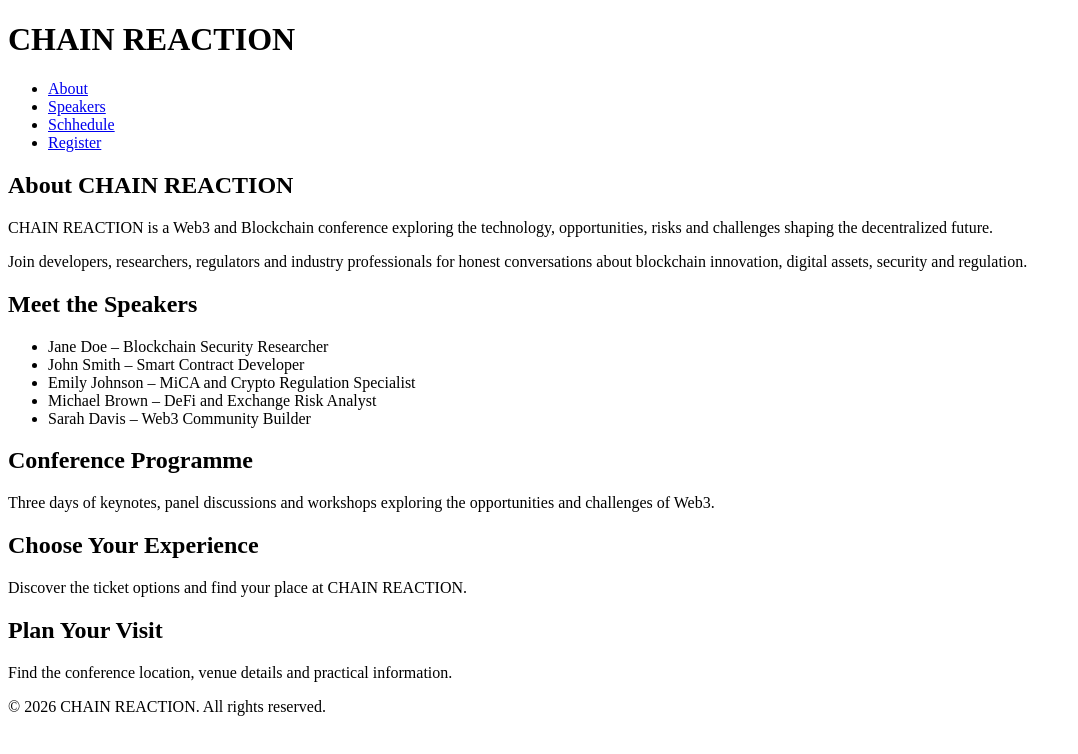
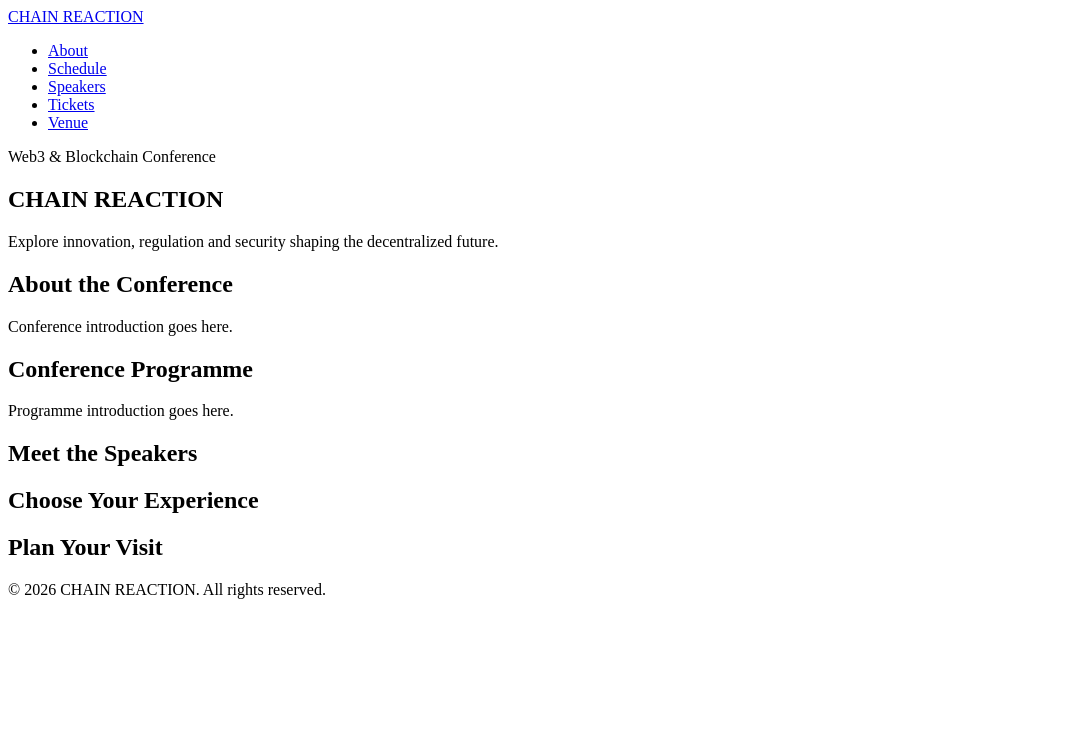
Before and after one commit to cameloasa-blockchain/Conference-Chain-Reaction, a plain HTML site: page index.html in a window 1280 px wide. Shown: the whole page, without its empty margins (0-1078 px from the left). Drawn offline with Linux system fonts and the light colour scheme.

Commit message:
added index.html skeleton

```diff
--- a/index.html
+++ b/index.html
@@ -1,89 +1,109 @@
+
 <!DOCTYPE html>
 <html lang="en">
 <head>
+    <!-- Document metadata -->
     <meta charset="UTF-8">
     <meta name="viewport" content="width=device-width, initial-scale=1.0">
-    <!-- Page description for search engines -->
-    <meta name="description" content="Explore the future of Web3 and Blockchain at CHAIN REACTION. Join us for keynotes, panel discussions, and workshops.">
+
+    <meta
+        name="description"
+        content="Explore the future of Web3 and blockchain at CHAIN REACTION."
+    >
 
     <!-- Open Graph metadata -->
     <meta property="og:title" content="CHAIN REACTION | Web3 Conference">
-    <meta property="og:description" content="Explore the future of Web3 and Blockchain at CHAIN REACTION. Join us for keynotes, panel discussions, and workshops.">
+    <meta
+        property="og:description"
+        content="Explore innovation, regulation and security in Web3."
+    >
     <meta property="og:type" content="website">
-    <meta property="og:url" content="https://medieinstitutet.github.io/bcu26d-inl-2-konferens-cameloasa/">
-    <meta property="og:image" content="https://github.com/Medieinstitutet/bcu26d-inl-2-konferens-cameloasa.git/images/picture-picture.webp">
-    <title>CHAIN REACTION | Web3 Conference (SCSS)</title>
+    <meta
+        property="og:url"
+        content="https://medieinstitutet.github.io/bcu26d-inl-2-konferens-cameloasa/"
+    >
+
+    <title>CHAIN REACTION | Web3 Conference</title>
+
+    <!-- Stylesheet -->
+    <link rel="stylesheet" href="css/main.css">
 </head>
+
 <body>
-    <header>
-        <h1>CHAIN REACTION</h1>
-        <nav>
-            <ul>
+
+    <!-- Site header -->
+    <header class="site-header">
+        <a class="site-logo" href="#home">CHAIN REACTION</a>
+
+        <nav class="site-nav" aria-label="Main navigation">
+            <ul class="site-nav-list">
                 <li><a href="#about">About</a></li>
+                <li><a href="#schedule">Schedule</a></li>
                 <li><a href="#speakers">Speakers</a></li>
-                <li><a href="#schedule">Schhedule</a></li>
-                <li><a href="#register">Register</a></li>
+                <li><a href="#tickets">Tickets</a></li>
+                <li><a href="#venue">Venue</a></li>
             </ul>
         </nav>
     </header>
 
+    <!-- Main page layout -->
+    <main class="page-layout">
 
-    <main class="main-content">
+        <!-- Main content column -->
+        <div class="main-content">
 
-        <!-- About Section -->
-        <section id="about" class="about">
-            <h2>About CHAIN REACTION</h2>
-            <p>
-                CHAIN REACTION is a Web3 and Blockchain conference
-                exploring the technology, opportunities, risks and
-                challenges shaping the decentralized future.
-            </p>
-            <p>
-                Join developers, researchers, regulators and industry
-                professionals for honest conversations about blockchain
-                innovation, digital assets, security and regulation.
-            </p>
+            <!-- Hero section -->
+            <section class="hero" id="home">
+                <p>Web3 & Blockchain Conference</p>
+                <h1>CHAIN REACTION</h1>
+                <p>Explore innovation, regulation and security shaping the decentralized future.</p>
             </section>
 
-        <!-- Speakers Section -->
-        <section id="speakers" class="speakers">
+            <!-- About section -->
+            <section class="about" id="about">
+                <h2>About the Conference</h2>
+                <p>Conference introduction goes here.</p>
+            </section>
+
+            <!-- Schedule section -->
+            <section class="schedule" id="schedule">
+                <h2>Conference Programme</h2>
+                <p>Programme introduction goes here.</p>
+            </section>
+
+            <!-- Speakers section -->
+            <section class="speakers" id="speakers">
                 <h2>Meet the Speakers</h2>
-
                 <ul class="speaker-list">
-                <li>Jane Doe – Blockchain Security Researcher</li>
-                <li>John Smith – Smart Contract Developer</li>
-                <li>Emily Johnson – MiCA and Crypto Regulation Specialist</li>
-                <li>Michael Brown – DeFi and Exchange Risk Analyst</li>
-                <li>Sarah Davis – Web3 Community Builder</li>
+                    <!-- Speaker cards will be added here -->
                 </ul>
             </section>
 
-        <!-- Schedule Section -->
-        <section id="schedule" class="schedule">
-            <h2>Conference Programme</h2>
-            <p>
-                Three days of keynotes, panel discussions and workshops
-                exploring the opportunities and challenges of Web3.
-            </p>
+        </div>
+
+        <!-- Sidebar -->
+        <aside class="sidebar">
+
+            <!-- Tickets section -->
+            <section class="tickets" id="tickets">
+                <h2>Choose Your Experience</h2>
+                <!-- Ticket options will be added here -->
             </section>
 
-        <!-- Tickets Section -->
-        <section id="tickets" class="tickets">
-            <h2>Choose Your Experience</h2>
-            <p>Discover the ticket options and find your place at CHAIN REACTION.</p>
+            <!-- Venue section -->
+            <section class="venue" id="venue">
+                <h2>Plan Your Visit</h2>
+                <!-- Venue address and static map will be added here -->
             </section>
 
-        <!-- Practical Information Section -->
-        <section id="venue" class="venue">
-            <h2>Plan Your Visit</h2>
-            <p>Find the conference location, venue details and practical information.</p>
-        </section>
+        </aside>
 
     </main>
 
-
-    <footer>
+    <!-- Site footer -->
+    <footer class="site-footer">
         <p>&copy; 2026 CHAIN REACTION. All rights reserved.</p>
     </footer>
+
 </body>
 </html>
```
Also changed, not shown: css/main.css (added), scss/abstracts/_mixins.scss (added), scss/abstracts/_variables.scss (added), scss/base/_base.scss (added), scss/base/_reset.scss (added), scss/base/_typography.scss (added), scss/components/_hero.scss (added), scss/components/_schedule.scss (added), scss/components/_speakers.scss (added), scss/components/_tickets.scss (added), scss/components/_venue.scss (added), scss/layout/_footer.scss (added), scss/layout/_header.scss (added), scss/layout/_main-layout.scss (added), 2 more files, 1 other file. Lines whose indentation alone changed are shown as unchanged.
